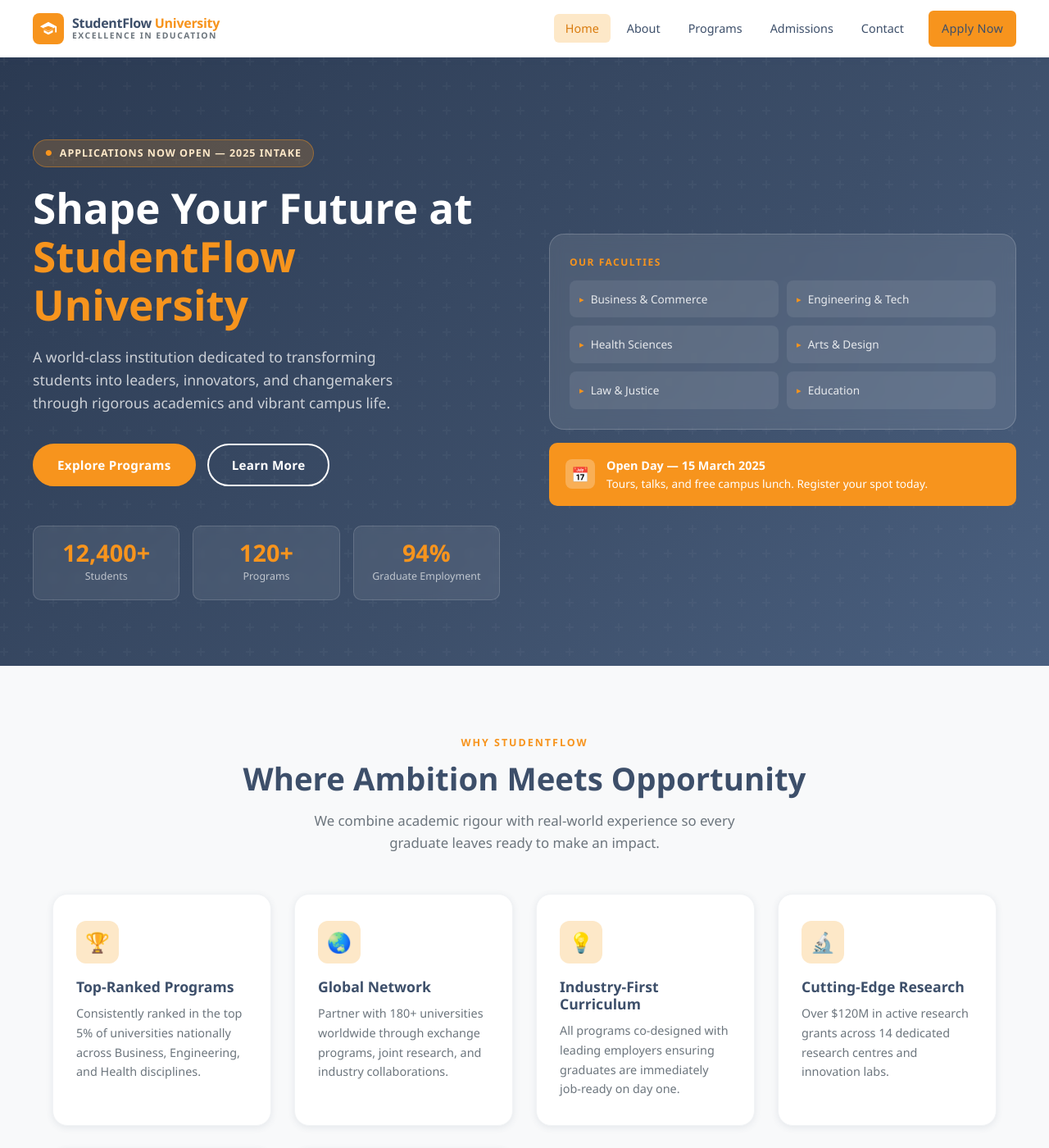
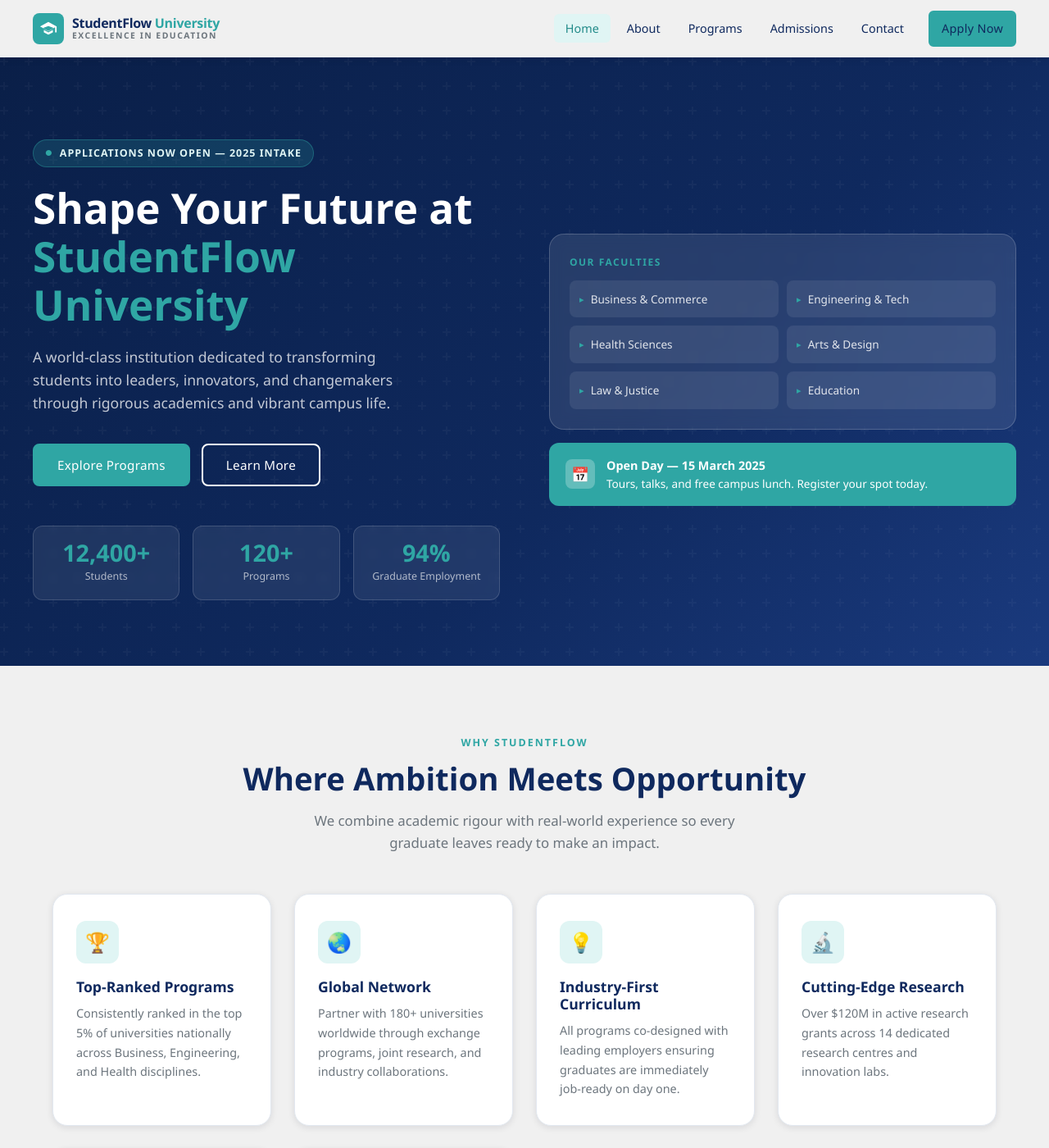
Before and after one commit to kahilconsulting/University-Website, a Jekyll site: the page built from index.html, in a window 1280 px wide and 1400 px high. Shown: the whole window at 82% size. Built offline with Jekyll 4.4.1, drawn with Linux system fonts in a browser that asks for light colours.

Commit message:
Branding changes

```diff
--- a/css/style.css
+++ b/css/style.css
@@ -3,24 +3,25 @@
    ============================================= */
 
 :root {
-  --orange:       #F7941D;
-  --orange-dark:  #D97B0E;
-  --orange-light: #FDE8C8;
-  --navy:         #3D4F6A;
-  --navy-dark:    #2B3A52;
-  --navy-light:   #5A6F8A;
+  --orange:       #2FA6A4;
+  --orange-dark:  #228B89;
+  --orange-light: #E0F5F4;
+  --navy:         #0F295E;
+  --navy-dark:    #0A1F48;
+  --navy-light:   #2A4A8E;
   --white:        #FFFFFF;
-  --off-white:    #F8F9FA;
-  --gray-100:     #F1F3F5;
-  --gray-300:     #CED4DA;
+  --off-white:    #F0F0F0;
+  --gray-100:     #E2E8F0;
+  --gray-300:     #CBD5E1;
   --gray-600:     #6C757D;
   --gray-800:     #343A40;
-  --text:         #2C3E50;
-  --shadow-sm:    0 2px 8px rgba(61,79,106,0.10);
-  --shadow-md:    0 4px 20px rgba(61,79,106,0.15);
-  --shadow-lg:    0 8px 40px rgba(61,79,106,0.20);
-  --radius:       10px;
+  --text:         #111827;
+  --shadow-sm:    0 2px 8px rgba(17,24,39,0.10);
+  --shadow-md:    0 4px 20px rgba(17,24,39,0.15);
+  --shadow-lg:    0 8px 40px rgba(17,24,39,0.20);
+  --radius:       12px;
   --radius-lg:    18px;
+  --radius-sm:    8px;
   --transition:   0.25s ease;
 }
 
@@ -42,7 +43,7 @@ a:hover { color: var(--orange-dark); }
 ul { list-style: none; }
 
 h1, h2, h3, h4, h5 {
-  font-weight: 700;
+  font-weight: 600;
   line-height: 1.2;
   color: var(--navy);
 }
@@ -62,8 +63,8 @@ h1, h2, h3, h4, h5 {
 .btn {
   display: inline-block;
   padding: 12px 28px;
-  border-radius: 50px;
-  font-weight: 600;
+  border-radius: var(--radius-sm);
+  font-weight: 500;
   font-size: 0.95rem;
   letter-spacing: 0.3px;
   cursor: pointer;
@@ -131,8 +132,8 @@ h1, h2, h3, h4, h5 {
   position: sticky;
   top: 0;
   z-index: 1000;
-  background: var(--white);
-  box-shadow: var(--shadow-sm);
+  background: var(--off-white);
+  box-shadow: 0 0 10px rgba(21,13,27,0.15);
   padding: 0 24px;
 }
 .navbar-inner {
@@ -219,7 +220,7 @@ h1, h2, h3, h4, h5 {
    HERO
    ============================================= */
 .hero {
-  background: linear-gradient(135deg, var(--navy-dark) 0%, var(--navy) 60%, #4A6080 100%);
+  background: linear-gradient(135deg, var(--navy-dark) 0%, var(--navy) 60%, #1A3A7E 100%);
   color: var(--white);
   padding: 100px 24px 80px;
   position: relative;
@@ -244,8 +245,8 @@ h1, h2, h3, h4, h5 {
   display: inline-flex;
   align-items: center;
   gap: 8px;
-  background: rgba(247,148,29,0.2);
-  border: 1px solid rgba(247,148,29,0.4);
+  background: rgba(47,166,164,0.2);
+  border: 1px solid rgba(47,166,164,0.4);
   color: var(--orange-light);
   padding: 6px 14px;
   border-radius: 50px;
@@ -446,8 +447,8 @@ h1, h2, h3, h4, h5 {
   flex-shrink: 0;
 }
 .program-icon.orange { background: var(--orange-light); }
-.program-icon.navy   { background: rgba(61,79,106,0.1); }
-.program-icon.teal   { background: #E0F4F4; }
+.program-icon.navy   { background: rgba(15,41,94,0.1); }
+.program-icon.teal   { background: var(--orange-light); }
 .program-icon.green  { background: #E8F5E9; }
 .program-card-header h3 { font-size: 1rem; margin-bottom: 4px; }
 .program-card-header p  { font-size: 0.82rem; color: var(--gray-600); }
@@ -461,7 +462,7 @@ h1, h2, h3, h4, h5 {
   font-weight: 600;
 }
 .tag-orange { background: var(--orange-light); color: var(--orange-dark); }
-.tag-navy   { background: rgba(61,79,106,0.08); color: var(--navy); }
+.tag-navy   { background: rgba(15,41,94,0.08); color: var(--navy); }
 .tag-gray   { background: var(--gray-100); color: var(--gray-600); }
 .program-card-footer {
   padding: 16px 24px;
@@ -485,7 +486,7 @@ h1, h2, h3, h4, h5 {
    CTA BANNER
    ============================================= */
 .cta-banner {
-  background: linear-gradient(135deg, var(--orange) 0%, #E8820C 100%);
+  background: linear-gradient(135deg, var(--orange) 0%, var(--orange-dark) 100%);
   padding: 70px 24px;
   text-align: center;
 }
@@ -541,7 +542,7 @@ h1, h2, h3, h4, h5 {
 }
 .av-orange { background: var(--orange); }
 .av-navy   { background: var(--navy); }
-.av-teal   { background: #2B9B8E; }
+.av-teal   { background: #2FA6A4; }
 .author-name  { font-size: 0.9rem; font-weight: 700; color: var(--navy); }
 .author-title { font-size: 0.78rem; color: var(--gray-600); }
 
@@ -579,8 +580,8 @@ h1, h2, h3, h4, h5 {
   font-size: 3rem;
 }
 .news-card-img.bg-navy   { background: linear-gradient(135deg, var(--navy), var(--navy-light)); }
-.news-card-img.bg-orange { background: linear-gradient(135deg, var(--orange), #FFAA4C); }
-.news-card-img.bg-teal   { background: linear-gradient(135deg, #2B9B8E, #4EC5B8); }
+.news-card-img.bg-orange { background: linear-gradient(135deg, var(--orange), #5BC5C3); }
+.news-card-img.bg-teal   { background: linear-gradient(135deg, #2FA6A4, #5BC5C3); }
 .news-card-body { padding: 24px; }
 .news-meta { display: flex; gap: 10px; align-items: center; margin-bottom: 10px; flex-wrap: wrap; }
 .news-type { font-size: 0.72rem; font-weight: 700; letter-spacing: 1px; text-transform: uppercase; color: var(--orange); }
@@ -1011,7 +1012,7 @@ h1, h2, h3, h4, h5 {
 .form-group textarea:focus {
   outline: none;
   border-color: var(--orange);
-  box-shadow: 0 0 0 3px rgba(247,148,29,0.12);
+  box-shadow: 0 0 0 3px rgba(47,166,164,0.12);
 }
 .form-group textarea { resize: vertical; min-height: 110px; }
 
@@ -1126,7 +1127,7 @@ h1, h2, h3, h4, h5 {
     top: 70px;
     left: 0;
     right: 0;
-    background: white;
+    background: var(--off-white);
     padding: 16px;
     box-shadow: var(--shadow-md);
     gap: 4px;
```
Also changed, not shown: .claude/settings.local.json.
